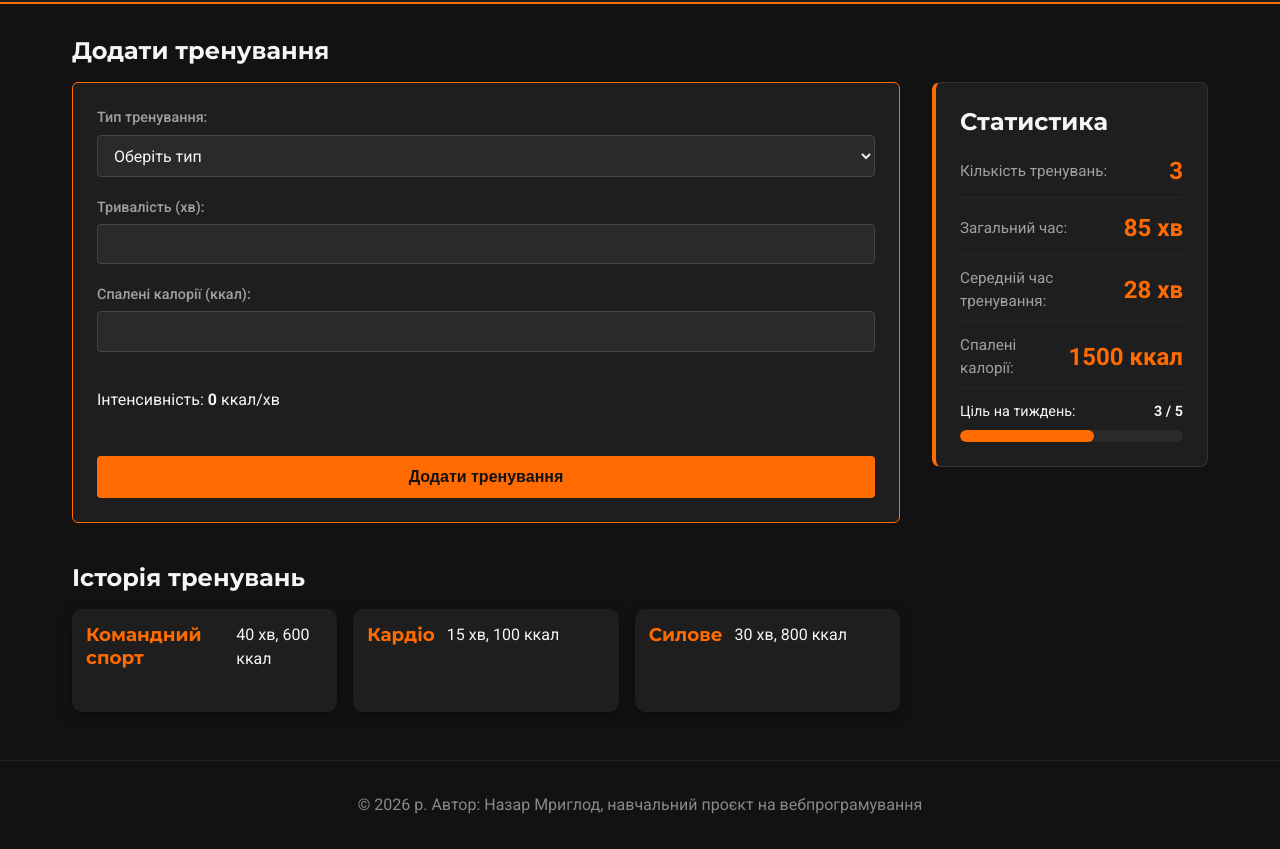
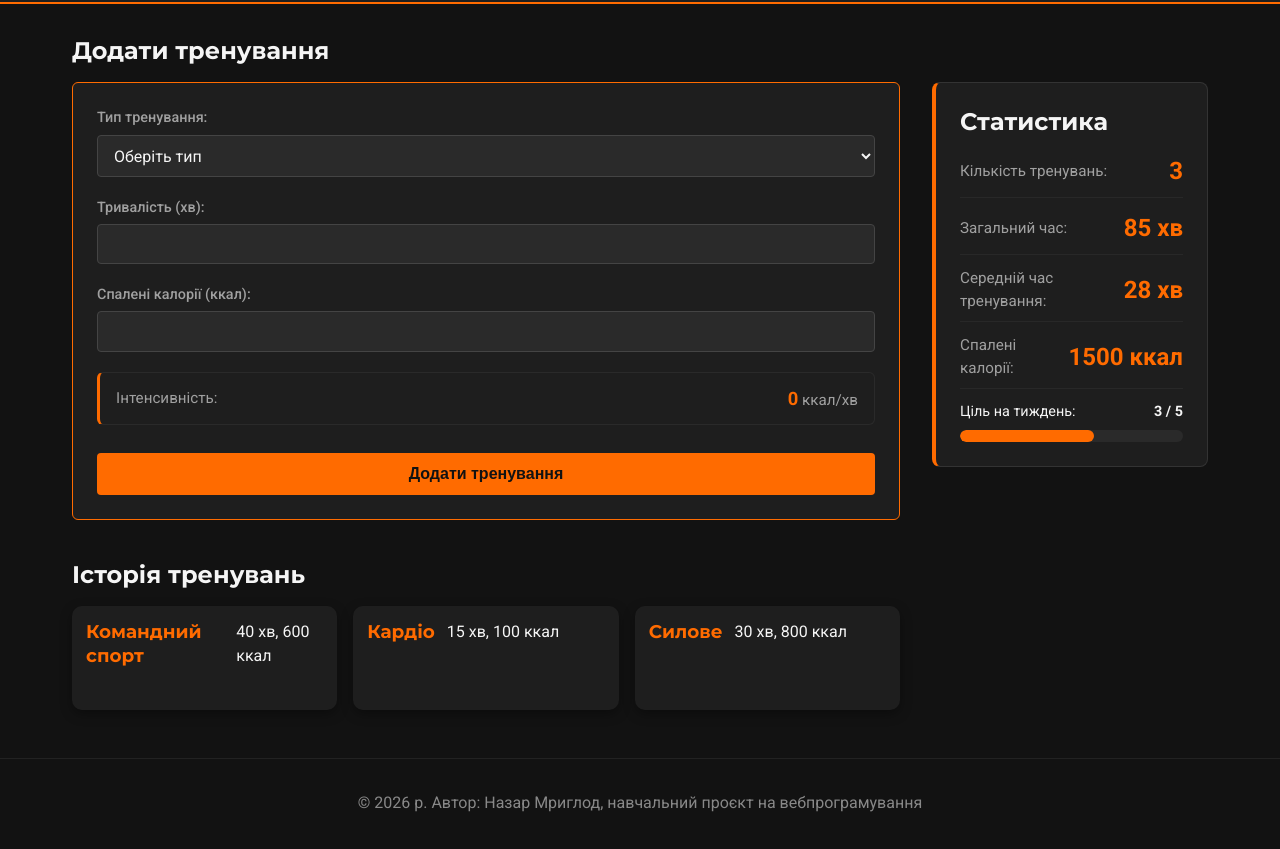
Before and after one commit to Megastar29/Workout-tracker, a plain HTML site: page index.html in a window 1280 px wide. Shown: the part 84-933 px from the top of the page. Drawn offline with Linux system fonts and the light colour scheme.

Commit message:
CPMValue reset added. Text in cmp-preview now in span tag, cmp-preview and cmp-preview strong styles added.

```diff
--- a/css/style.css
+++ b/css/style.css
@@ -136,6 +136,26 @@ form {
 
 .submit-button:hover {
   background-color: #e05e00;
+}
+
+#cpm-preview {
+  margin: 0;
+  padding: 0.75rem 1rem;
+  background-color: #1e1e1e;
+  border: 1px solid #2a2a2a;
+  border-left: 3px solid #ff6b00;
+  border-radius: 6px;
+  color: #a0a0a0;
+  font-size: 0.95rem;
+  display: flex;
+  align-items: center;
+  justify-content: space-between;
+}
+
+#cpm-preview strong {
+  color: #ff6b00;
+  font-size: 1.15rem;
+  font-weight: 700;
 }
 
 .cards {
--- a/index.html
+++ b/index.html
@@ -78,7 +78,10 @@
             </div>
           -->
 
-            <p id="cpm-preview">Інтенсивність: <strong id="cpm-value">0</strong> ккал/хв</p>
+            <p id="cpm-preview">
+              <span>Інтенсивність: </span>
+              <span><strong id="cpm-value">0</strong> ккал/хв</span>
+            </p>
 
             <button class="submit-button" type="submit">
               Додати тренування
--- a/js/script.js
+++ b/js/script.js
@@ -120,10 +120,10 @@ form.addEventListener("submit", (event) => {
   updateStatistics(workouts);
 
   form.reset();
+  cpmValue.textContent = "0";
 });
 
 function updateCaloriesPerMinutePreview() {
-  const cpmValue = document.querySelector("#cpm-value");
   const durationInput = document.querySelector("#duration-input");
   const minutes = Number(durationInput.value);
   const calories = Number(caloriesInput.value);
@@ -142,6 +142,7 @@ function updateCaloriesPerMinutePreview() {
 
 const minutesInput = document.querySelector("#duration-input");
 const caloriesInput = document.querySelector("#calories-input");
+const cpmValue = document.querySelector("#cpm-value");
 
 caloriesInput.addEventListener("input", (event) => {
   const caloriesMaxVal = 2000;
```
